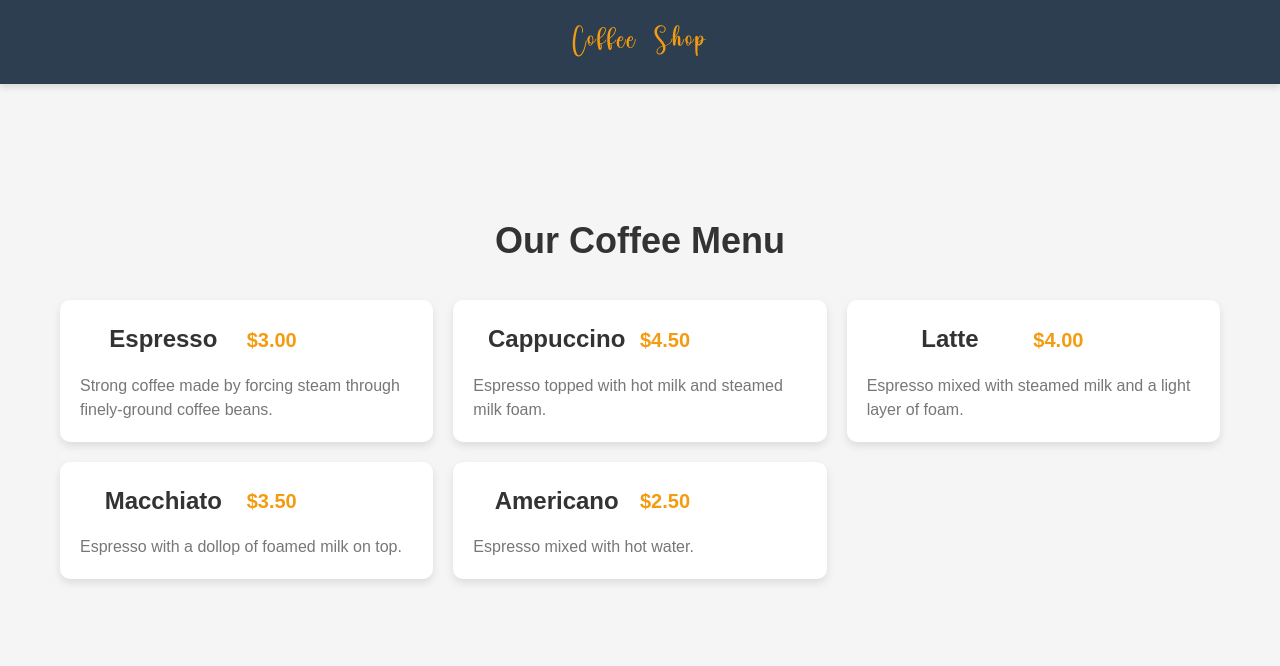
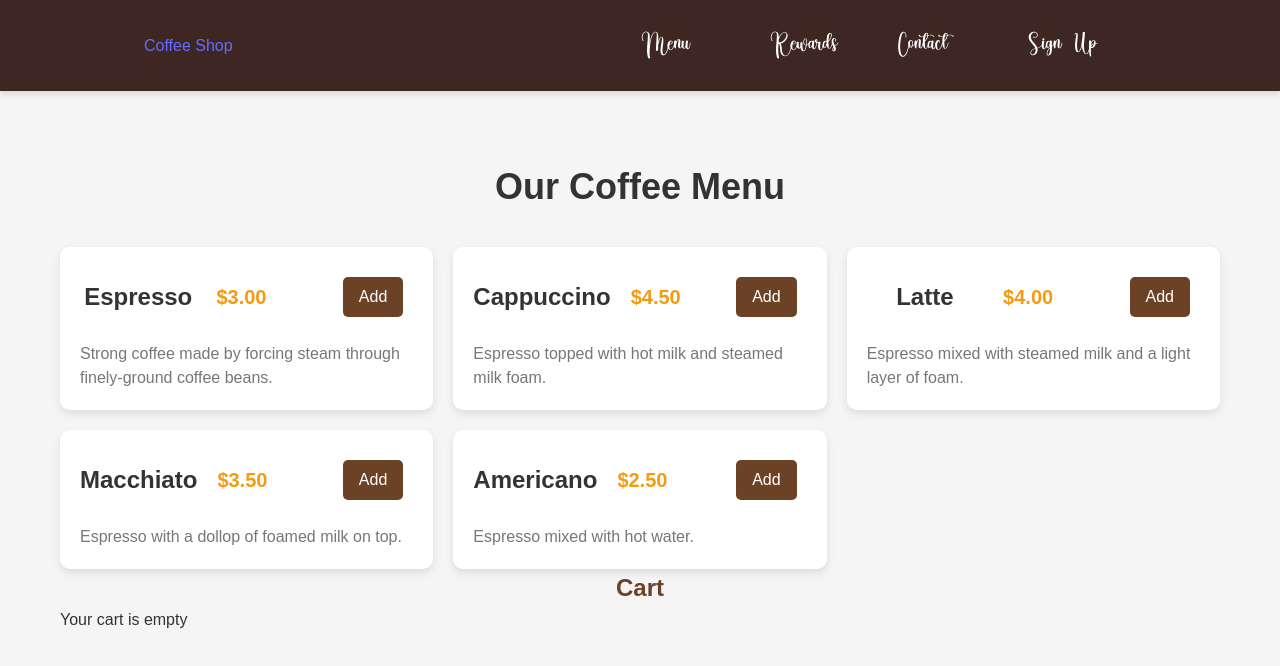
Before and after one commit to dilnoza471/web-project-2025, a React (Vite) app: page /menu in a window 1280 px wide. Shown: the top 666 px of the page. Built offline with nearby package versions, Linux system fonts and the light colour scheme.

Commit message:
ordering feature added

```diff
--- a/src/menu.css
+++ b/src/menu.css
@@ -50,22 +50,6 @@ a, a:visited {
   color:white;
 }
 
-
-
-
-
-.header {
-
-  background: #2c3e50;
-  color: white;
-  padding: 20px 40px;
-  position: fixed;
-  top: 0;
-  left: 0;
-  right: 0;
-  z-index: 1000;
-}
-
 .item-name {
   font-size: 24px;
   font-weight: bold;
@@ -73,6 +57,7 @@ a, a:visited {
 }
 
 .item-price {
+  margin-left: 20px;
   font-size: 20px;
   font-weight: bold;
   color: #f39c12;
@@ -85,4 +70,17 @@ a, a:visited {
   line-height: 1.5;
 }
 
-/* Add more specific styles if needed */
+button {
+    width: fit-content;
+    margin: 10px;
+    background: #6b4226;
+    color: #fff;
+    padding: 10px 15px;
+    text-decoration: none;
+    border-radius: 5px;
+    text-align: center;
+}
+
+button:hover {
+    background: #4a2c19;
+}
--- a/src/menu.jsx
+++ b/src/menu.jsx
@@ -1,46 +1,71 @@
 import { useState, useEffect } from 'react';
 import './menu.css';
-
-
-import {Link} from "react-router-dom"; // Import the CSS file for styling
+import Header from "./header.jsx"; // Import the CSS file for styling
 
 function Menu() {
-  // Example menu data
   const [menuItems, setMenuItems] = useState([]);
+  const [cart, setCart] = useState([]);
 
   useEffect(() => {
-    // In a real app, you could fetch this data from an API or local storage
     const fetchedMenuItems = [
-      { id: 1, name: 'Espresso', description: 'Strong coffee made by forcing steam through finely-ground coffee beans.', price: '$3.00' },
-      { id: 2, name: 'Cappuccino', description: 'Espresso topped with hot milk and steamed milk foam.', price: '$4.50' },
-      { id: 3, name: 'Latte', description: 'Espresso mixed with steamed milk and a light layer of foam.', price: '$4.00' },
-      { id: 4, name: 'Macchiato', description: 'Espresso with a dollop of foamed milk on top.', price: '$3.50' },
-      { id: 5, name: 'Americano', description: 'Espresso mixed with hot water.', price: '$2.50' },
-      // Add more items as needed
+      { id: 1, name: 'Espresso', description: 'Strong coffee made by forcing steam through finely-ground coffee beans.', price: 3.00 },
+      { id: 2, name: 'Cappuccino', description: 'Espresso topped with hot milk and steamed milk foam.', price: 4.50 },
+      { id: 3, name: 'Latte', description: 'Espresso mixed with steamed milk and a light layer of foam.', price: 4.00 },
+      { id: 4, name: 'Macchiato', description: 'Espresso with a dollop of foamed milk on top.', price: 3.50 },
+      { id: 5, name: 'Americano', description: 'Espresso mixed with hot water.', price: 2.50 },
     ];
-
     setMenuItems(fetchedMenuItems);
   }, []);
 
+  const addToCart = (item) => {
+    setCart((prevCart) => [...prevCart, item]);
+  };
+
+  const placeOrder = () => {
+    alert("Order placed successfully! Please pick up and pay at the counter.");
+    setCart([]);
+  };
+  const clear = () =>{
+      setCart(() => []);
+  }
+
   return (
     <div className="menu-container">
-        <header className="header">
-              <Link to="/"><h1 className="home">Coffee Shop</h1></Link>
-
-        </header>
-
+      <Header />
       <h1 className="menu-title">Our Coffee Menu</h1>
       <div className="menu-grid">
         {menuItems.map(item => (
           <div className="menu-item" key={item.id}>
             <div className="menu-item-header">
               <h3 className="item-name">{item.name}</h3>
-              <span className="item-price">{item.price}</span>
+              <span className="item-price">${item.price.toFixed(2)}</span>
+              <button onClick={() => addToCart(item)}>Add</button>
             </div>
             <p className="item-description">{item.description}</p>
           </div>
         ))}
       </div>
+
+      <h2 className="text-xl font-bold mt-4">Cart</h2>
+      {cart.length === 0 ? (
+        <p>Your cart is empty</p>
+      ) : (
+        <ul className="list-disc pl-5">
+          {cart.map((item) => (
+            <li className={"text-gray-500"} key={item.id}>{item.name} - ${item.price.toFixed(2)}</li>
+          ))}
+        </ul>
+      )}
+
+      {cart.length > 0 && (
+          <>
+        <button onClick={placeOrder} className={'align-center'}>
+          Place Order
+        </button>
+        <button onClick={clear} className={'align-center'}>
+          Clear
+        </button></>
+      )}
     </div>
   );
 }
```
Also changed, not shown: src/order.jsx (deleted).
